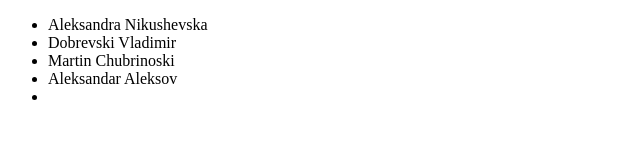
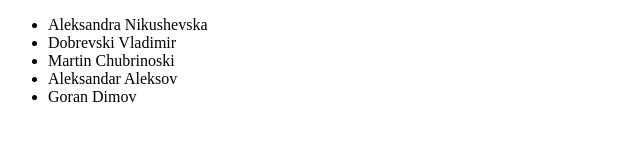
Before and after one commit to aleksandranikushevska/mentor-class-02-git, a plain HTML site: page index.html in a window 1280 px wide. Shown: the whole page, without its empty margins (0-640 px from the left). Drawn offline with Linux system fonts and the light colour scheme.

Commit message:
added name

```diff
--- a/index.html
+++ b/index.html
@@ -12,7 +12,7 @@
       <li>Dobrevski Vladimir</li>
       <li>Martin Chubrinoski</li>
       <li>Aleksandar Aleksov</li>
-      <li></li>
+      <li>Goran Dimov</li>
     </ul>
   </body>
 </html>
```
